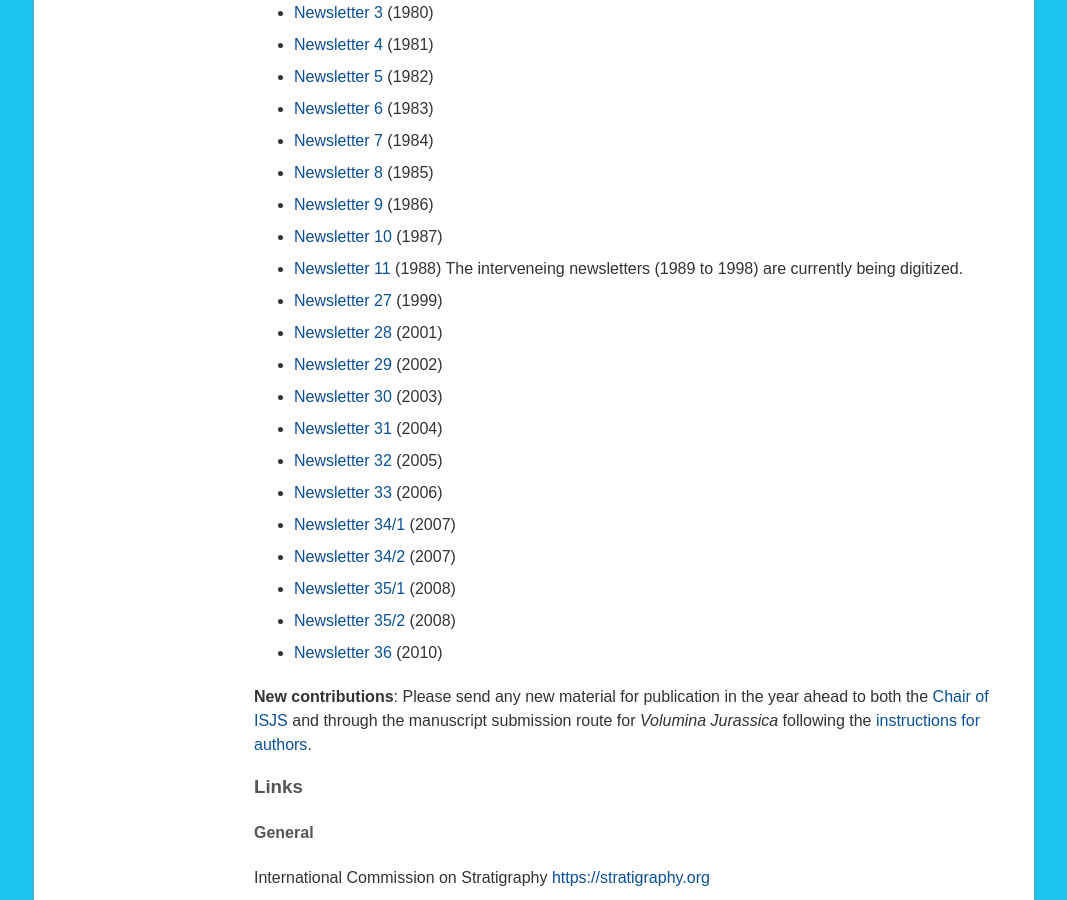
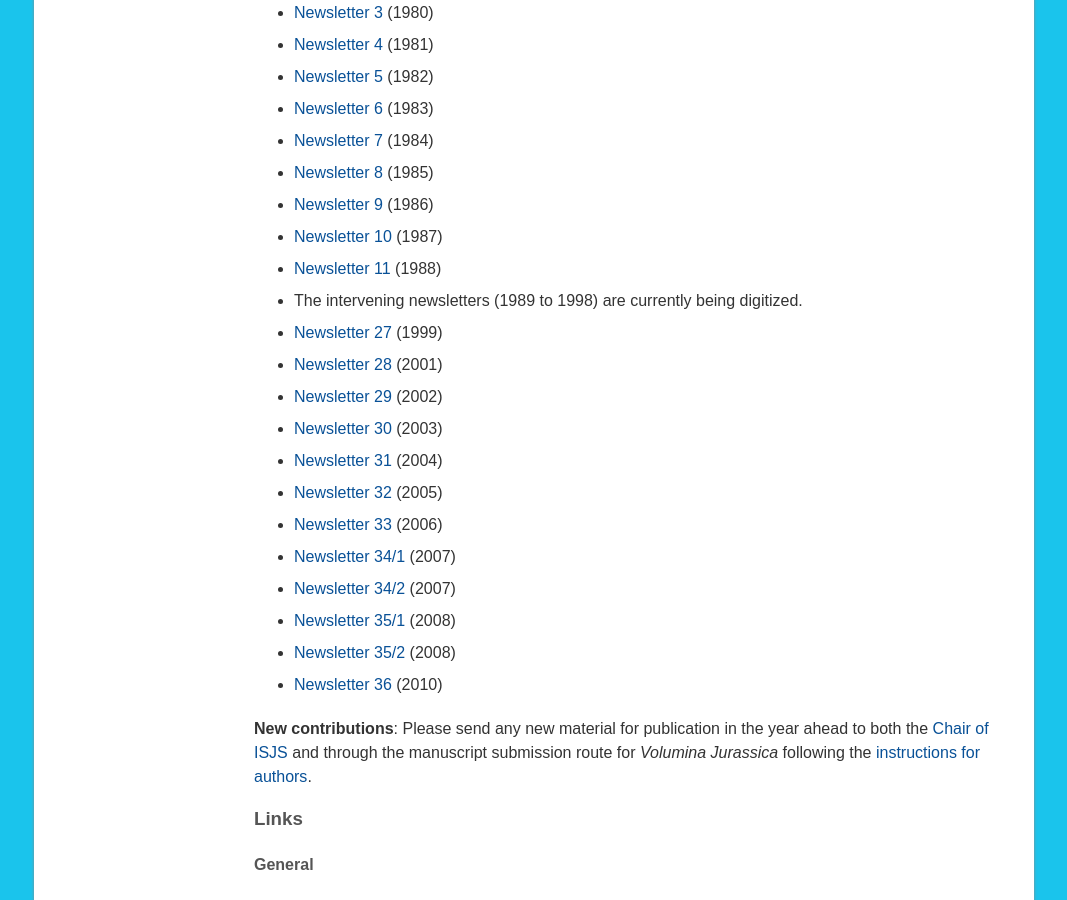
Before and after one commit to i-c-stratigraphy/subcommission-jurassic, a Jekyll site: the page built from pages/resources.md, in a window 1280 px wide and 900 px high, scrolled down 1304 px. Shown: the whole window, without its empty margins (106-1173 px from the left). Built offline with Jekyll 4.4.1, drawn with Linux system fonts in a browser that asks for light colours.

Commit message:
Update resources.md

```diff
--- a/pages/resources.md
+++ b/pages/resources.md
@@ -44,7 +44,7 @@ The ISJS Newsletters from 1978 to 1988 and from 1999 to 2010 are available for d
 * [Newsletter 9](files/isjs-newsletter-no-9.pdf) (1986)
 * [Newsletter 10](files/isjs-newsletter-no-10.pdf) (1987)
 * [Newsletter 11](files/isjs-newsletter-no-11.pdf) (1988)
-The interveneing newsletters (1989 to 1998) are currently being digitized.
+* The intervening newsletters (1989 to 1998) are currently being digitized.
 * [Newsletter 27](files/isjs-newsletter-no-27.pdf) (1999)
 * [Newsletter 28](files/isjs-newsletter-no-28.pdf) (2001)
 * [Newsletter 29](files/isjs-newsletter-no-29.pdf) (2002)
```
